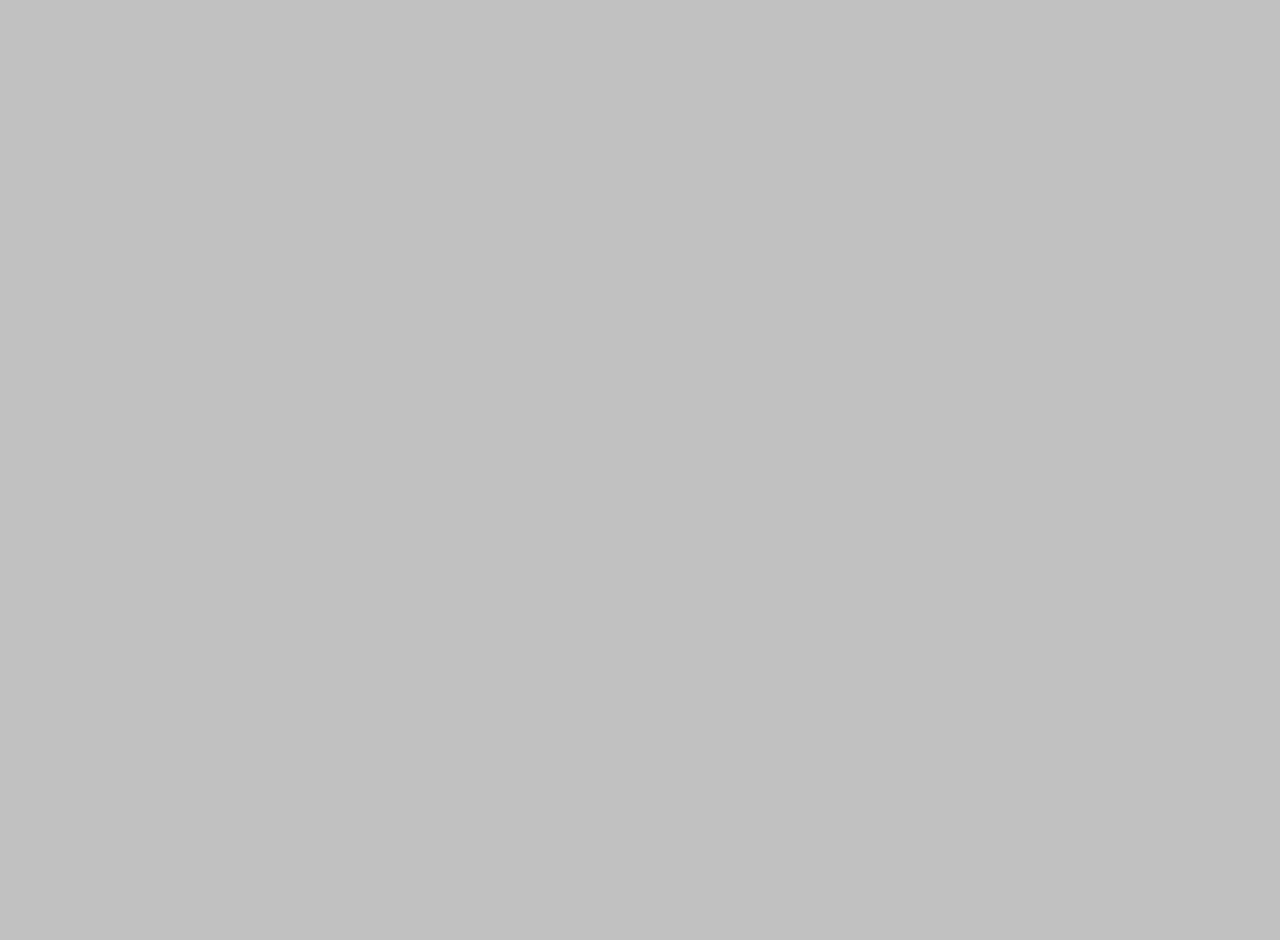
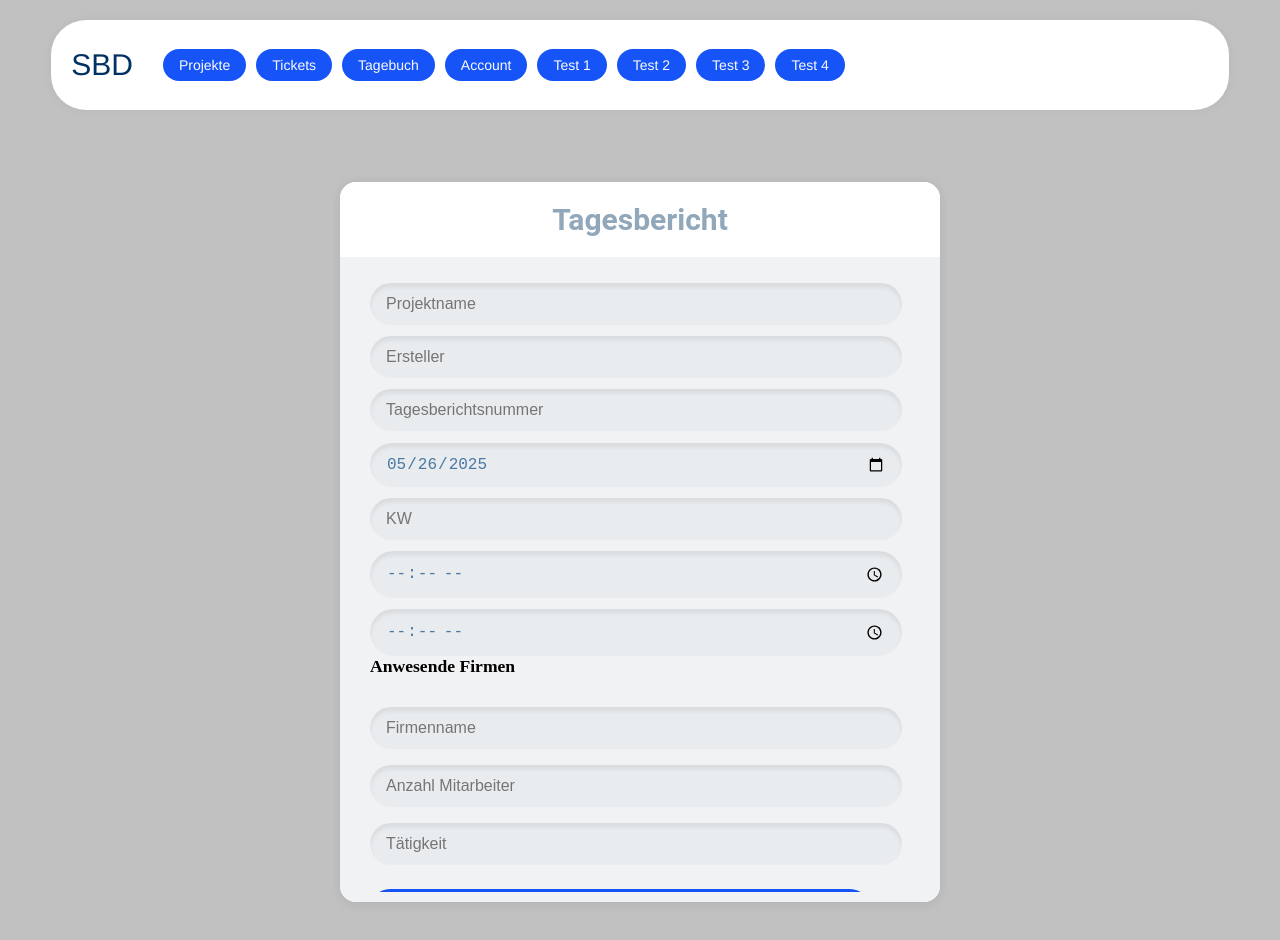
Before and after one commit to edwingutar/smartBauDoc, an Angular app in the folder frontend/: page /menuBar/dailyReport in a window 1280 px wide. Before the commit this address led to /. Shown: the top 940 px of the page. Before the commit the page ends 800 px from the top, so only its background shows below. Built offline with nearby package versions, Linux system fonts and the light colour scheme.

Commit message:
tagebuch in der menubar hinzugefügt und die routen angepasst.

```diff
--- a/frontend/src/app/app.routes.ts
+++ b/frontend/src/app/app.routes.ts
@@ -15,6 +15,7 @@ import { ProjectViewComponent} from "./components/views/project-view/project-vie
 import { ProjectAddViewComponent} from "./components/views/project-add-view/project-add-view.component";
 import { DailyReportComponent } from './components/daily-report/daily-report.component';
 import { TicketOverviewComponent } from './components/ticket-overview/ticket-overview.component';
+import { DailyReportViewComponent } from './components/views/daily-report-view/daily-report-view.component';
 
 
 export const routes: Routes = [
@@ -32,6 +33,7 @@ export const routes: Routes = [
   { path: 'menuBar', component: MenuBarComponent },
   { path: 'menuBar/projectView', component: ProjectViewComponent },
   { path: 'menuBar/addProject', component: ProjectAddViewComponent },
+  { path: 'menuBar/dailyReport', component: DailyReportViewComponent },
   { path: 'daily-report', component: DailyReportComponent },
   { path: 'tickets', component: TicketOverviewComponent },
 ];
--- a/frontend/src/app/components/menu-bar/menu-bar.component.html
+++ b/frontend/src/app/components/menu-bar/menu-bar.component.html
@@ -3,7 +3,7 @@
   <div class="buttons">
     <button routerLink="/menuBar/projectView" class="projekte">Projekte</button>
     <button routerLink="/menuBar/addProject" class="tickets">Tickets</button>
-    <button routerLink="tagebuch" routerLinkActive="active" class="tagebuch">Tagebuch</button>
+    <button routerLink="/menuBar/dailyReport" class="tagebuch">Tagebuch</button>
     <button routerLink="account" routerLinkActive="active" class="account">Account</button>
     <button routerLink="account" routerLinkActive="active" class="account">Test 1</button>
     <button routerLink="account" routerLinkActive="active" class="account">Test 2</button>
--- /dev/null
+++ b/frontend/src/app/components/views/daily-report-view/daily-report-view.component.html
@@ -0,0 +1,4 @@
+<div class="dailyreportview">
+  <app-menu-bar></app-menu-bar>
+  <app-daily-report></app-daily-report>
+</div>
```
Also changed, not shown: frontend/src/app/components/views/daily-report-view/daily-report-view.component.ts (added, +15 -0 lines), frontend/src/app/components/views/daily-report-view/daily-report-view.component.css (added).
